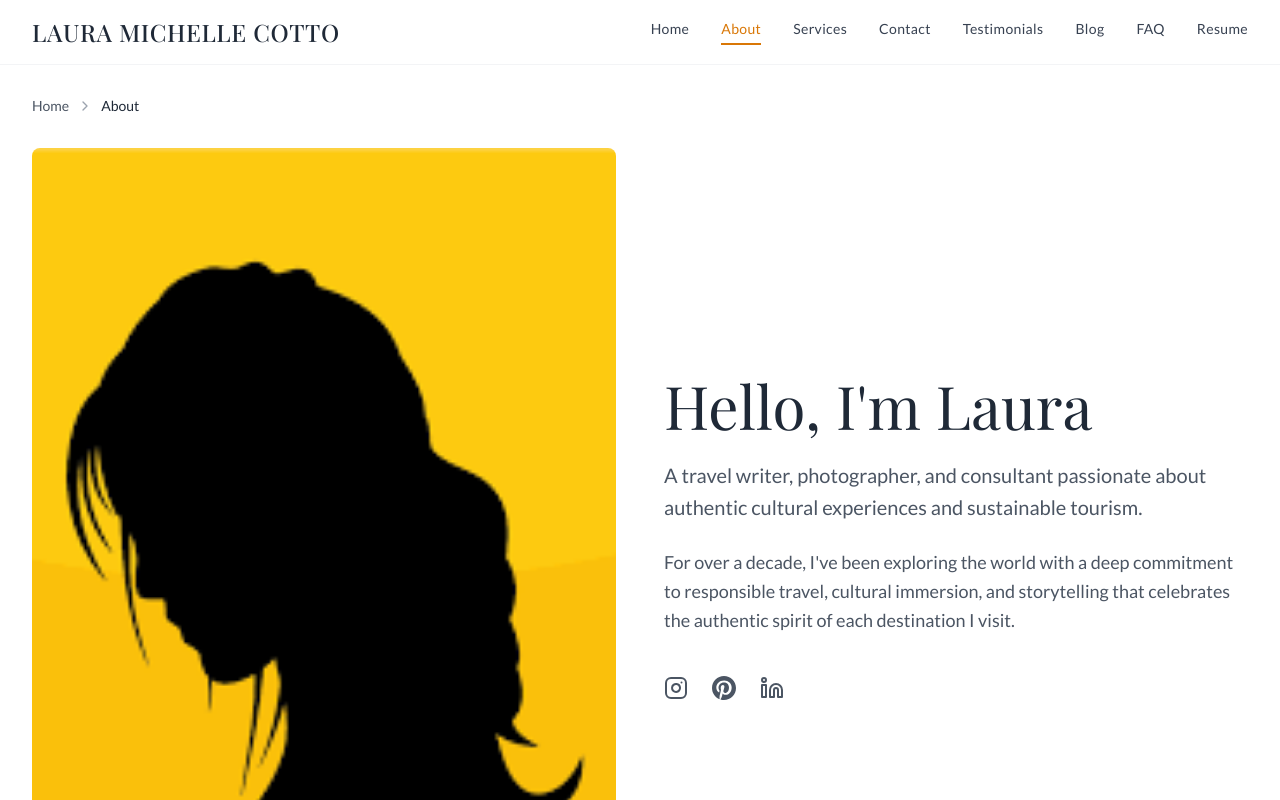
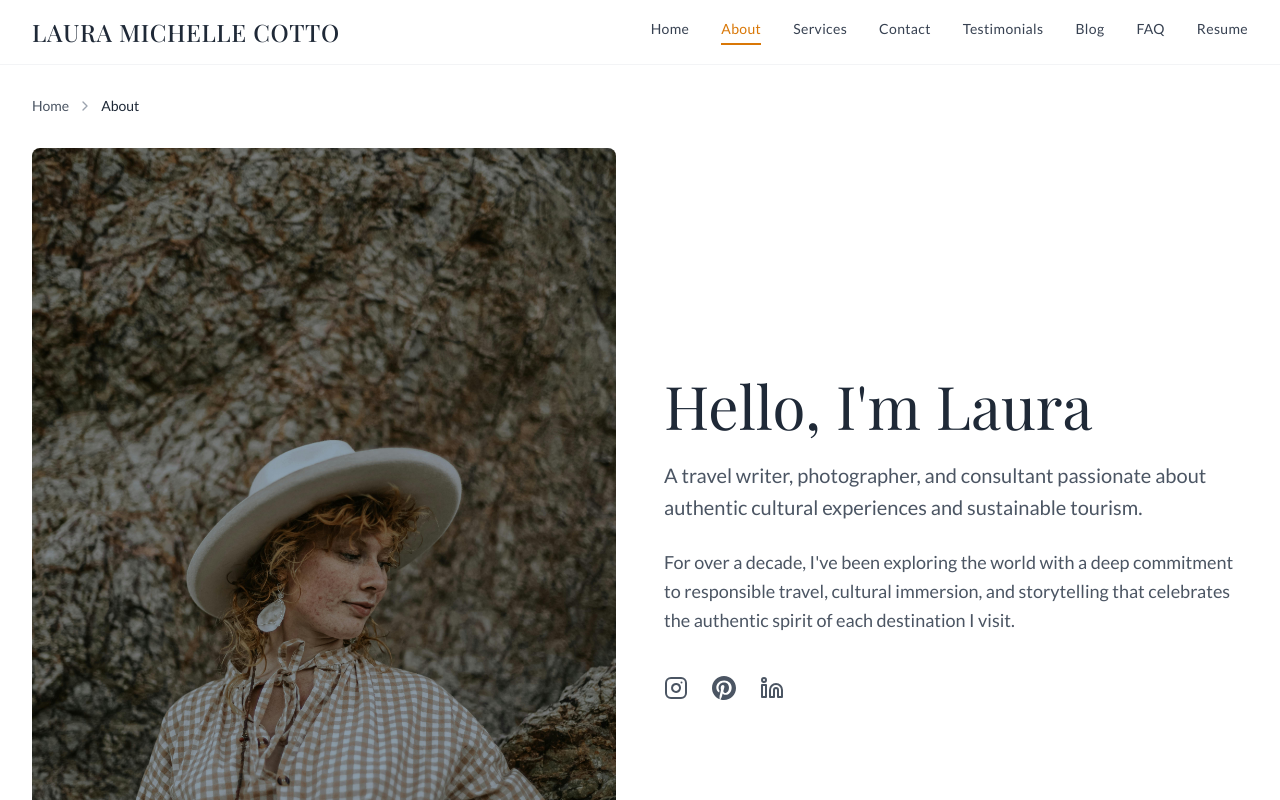
Before and after one commit to VictorKimathi/laura, a Next.js app: page /about in a window 1280 px wide. Shown: the top 800 px of the page. Built offline with nearby package versions, Linux system fonts and the light colour scheme.

Commit message:
push to main

```diff
--- a/app/about/page.tsx
+++ b/app/about/page.tsx
@@ -19,7 +19,7 @@ export default function AboutPage() {
           <div className="grid md:grid-cols-2 gap-12 items-center mb-20">
             <div className="aspect-[3/4] relative rounded-lg overflow-hidden">
               <Image
-                src="/laurafemale.png?height=800&width=600"
+                src="/images/laurafemale.jpg?height=800&width=600"
                 alt="Laura Michelle Cotto photographing local artisans in a traditional market setting"
                 fill
                 className="object-cover"
```
Also changed, not shown: public/images/laurafemale.jpg (added).
